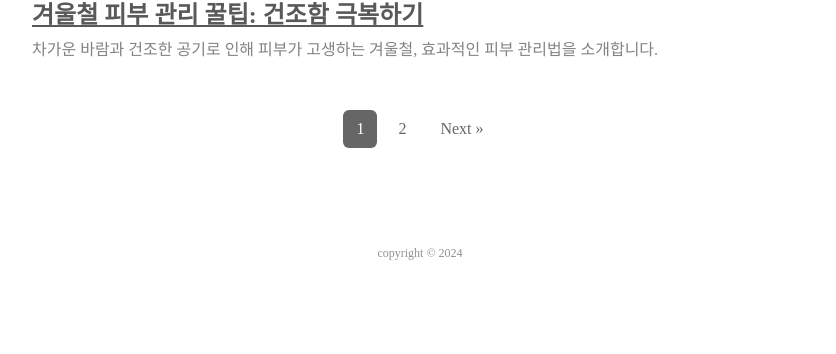
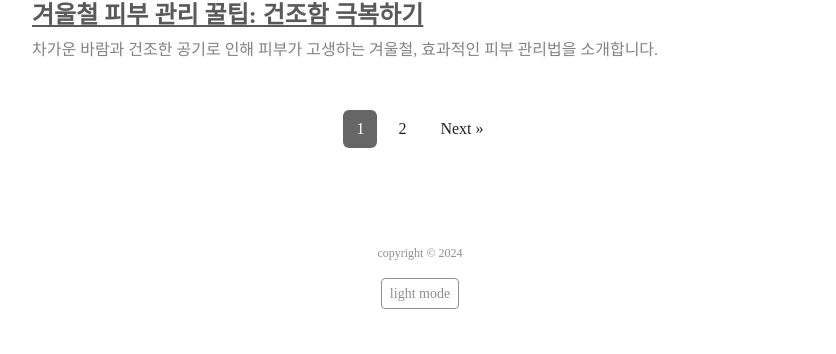
Before and after one commit to zidell/blog, a Jekyll site: the page built from index.html, in a window 1280 px wide. Shown: the part 1924-2278 px from the top of the page, without its empty margins (220-1056 px from the left). Built offline with Jekyll 4.4.1, drawn with Linux system fonts in a browser that asks for light colours; some web fonts are replaced; the list of posts is cut into pages by our own code; before the commit the page ends 2234 px from its top, so only the background shows below that.

Commit message:
dev: darkmode 설정

```diff
--- a/_layouts/default.html
+++ b/_layouts/default.html
@@ -27,8 +27,38 @@
     </div>
 
     <footer id="footer" class="text-center fs-xs mt-5 py-5 opacity-50">
-        copyright &copy; {{ site.time | date: "%Y" }}
+        <div id="copyright">
+            copyright &copy; {{ site.time | date: "%Y" }}
+        </div>
+        <div class="mt-3">
+            <button id="theme-toggler" class="btn btn-sm btn-outline-secondary"></button>
+        </div>
     </footer>
+
+    <script>
+        (() => {
+            const getTheme = () => {
+                return localStorage.theme || (!!window.matchMedia && window.matchMedia("(prefers-color-scheme: dark)").matches ? 'dark' : 'light');
+            }
+
+            const applyTheme = (newTheme) => {
+                const btn = document.querySelector('#theme-toggler');
+                btn.innerHTML = `${newTheme} mode`;
+                document.documentElement.classList.remove(`mode-dark`, `mode-light`);
+                document.documentElement.classList.add(`mode-${newTheme}`);
+                localStorage.theme = newTheme;
+            }
+
+            const btn = document.querySelector('#theme-toggler');
+            btn.addEventListener('click', () => {
+                const currentTheme = getTheme();
+                const newTheme = currentTheme === 'dark' ? 'light' : 'dark';
+                applyTheme(newTheme);
+            });
+
+            applyTheme(getTheme());
+        })();
+    </script>
 
 </body>
 
--- a/_sass/main.scss
+++ b/_sass/main.scss
@@ -1,4 +1,16 @@
-:root {
+html {
+    --bg: #fff;
+    --txt: #222;
+    --link: #222;
+    --link-hover: #666;
+
+    &.mode-dark {
+        --bg: #222;
+        --txt: #ddd;
+        --link: #fff;
+        --link-hover: #666;
+    }
+
     .btn-primary {
         --bs-btn-bg: #666;
         --bs-btn-border-color: transparent;
@@ -7,14 +19,25 @@
     }
 
     .btn-link {
-        --bs-link-color: #666;
-        --bs-btn-hover-color: #222;
+        --bs-link-color: var(--link);
+        --bs-btn-hover-color: var(--link-hover);
     }
+
+    .btn-outline-secondary {
+        --bs-btn-color: var(--link);
+        --bs-btn-hover-color: var(--link-hover);
+        --bs-btn-border-color: var(--link);
+    }
+}
+
+body {
+    background-color: var(--bg);
+    color: var(--txt);
 }
 
 a {
     text-decoration: none;
-    color: #222;
+    color: var(--link);
 }
 
 h1 {
@@ -43,6 +66,7 @@ h1 {
         margin-top: 2em;
         margin-bottom: 0.5em;
         font-weight: bold;
+        color: var(--txt);
     }
 
     h2 {
```
Also changed, not shown: _layouts/post.html (+9 -6 lines).
